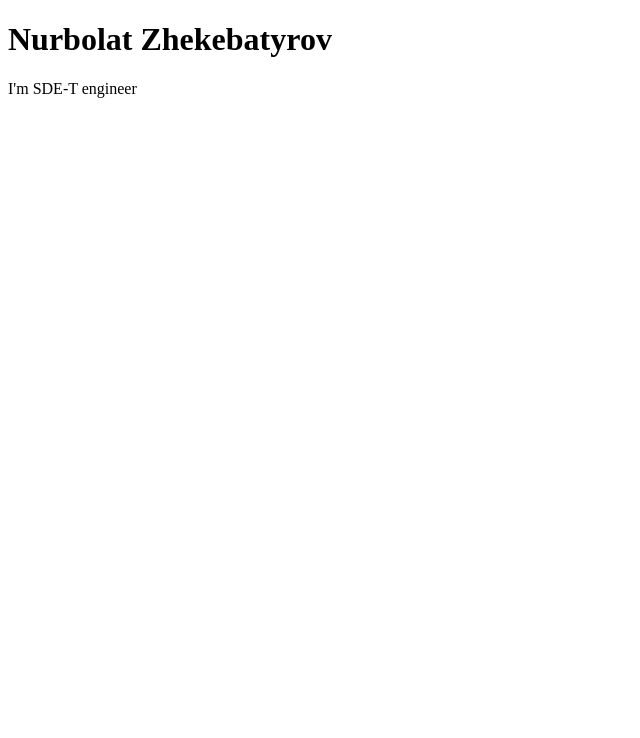
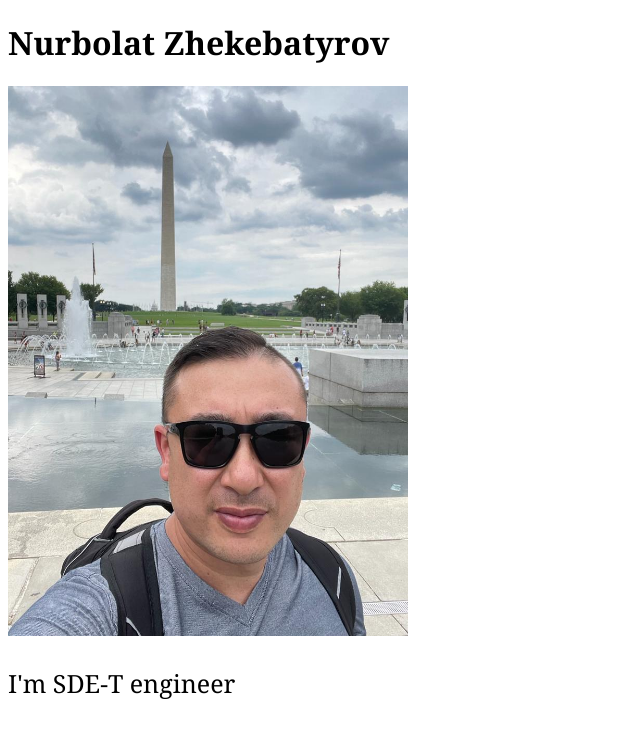
Before and after one commit to Nurikaga/Nurik-blog, a plain HTML site: page index.html in a window 1280 px wide. Shown: the whole page, without its empty margins (0-640 px from the left). Drawn offline with Linux system fonts and the light colour scheme.

Commit message:
init commit

```diff
--- a/index.html
+++ b/index.html
@@ -2,9 +2,33 @@
 <html lang="en"
 <head>
 	<title>Nurik's blog</title>
+	<style>
+		div[class='container']{
+				width:  850px;
+				margin=left: auto;
+				margin=right: auto;
+					}
+			html {
+				font-family: charter, Georgia, Cambria, "Times New Roman", Times, serif;
+			}
+			p {
+				font-size: 25px;
+			}
+	</style>
 	</head>
 		<body>
+			<div class="container">
 			<h1> Nurbolat Zhekebatyrov</h1>
+
+			<!-- hr tag makes a line -->
+
+
+			<!-- src will take picture path from the place where is html file is locating -->
+			<img src="image0.jpeg" width="400" height="550">
 			<p>I'm SDE-T engineer</p>
+
+
+		</div>
+
 		</body>
 </html>
```
Also changed, not shown: image0.jpeg (added).
